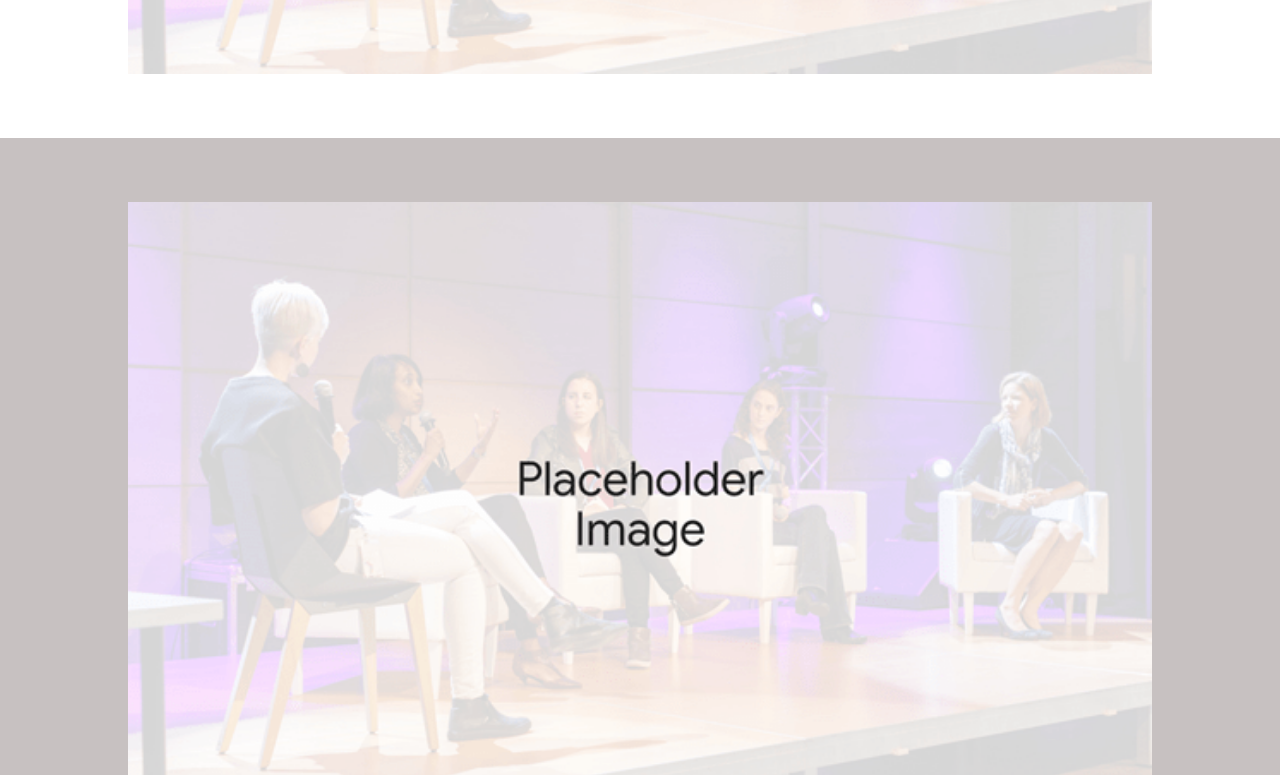
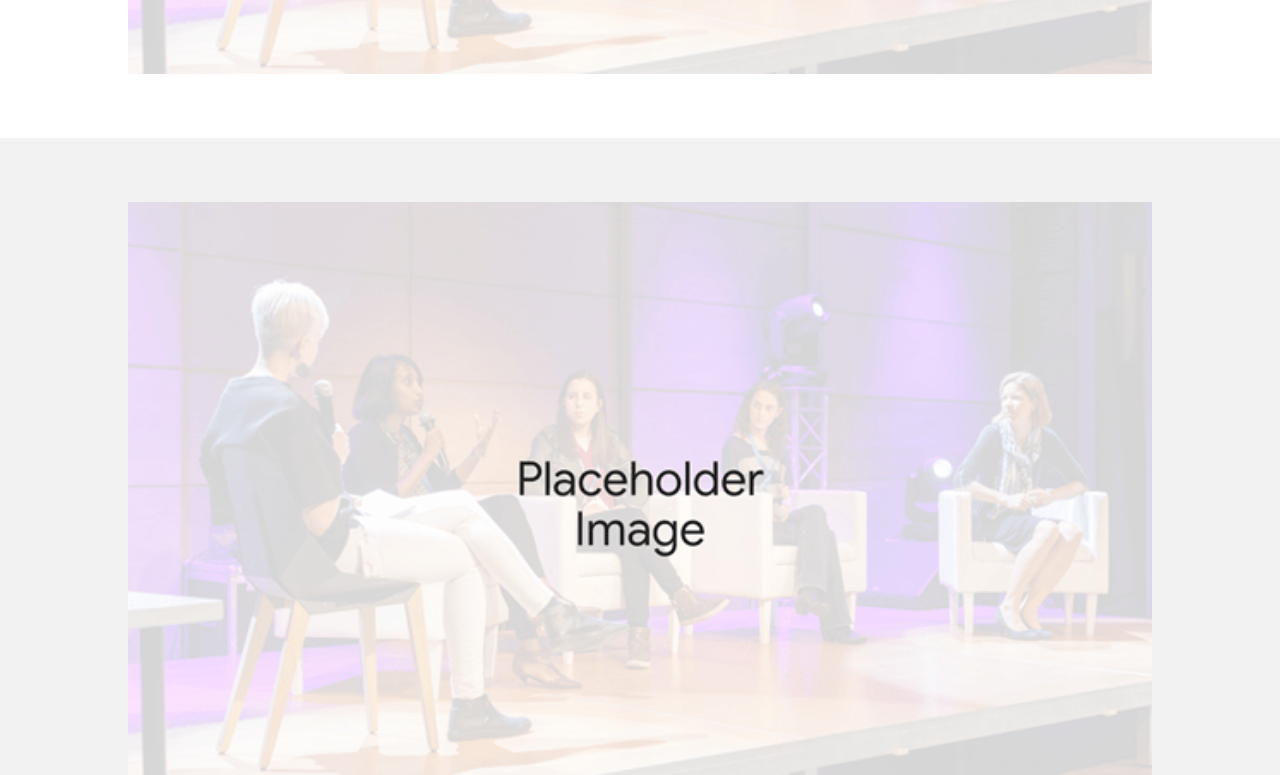
Before and after one commit to shlesh/GDSC-Email-Template, a plain HTML site: page index.html in a window 1280 px wide. Shown: the part 1160-1935 px from the top of the page. Drawn offline with Linux system fonts and the light colour scheme.

Commit message:
added better shade of grey

```diff
--- a/styles.css
+++ b/styles.css
@@ -44,7 +44,7 @@ section {
     padding-bottom: 4rem;
 }
 .section__2 {
-    background-color: rgb(199, 193, 193);
+    background-color: #f2f2f2;
     color: #000;
 }
 .section__2 > .image__container {
```
